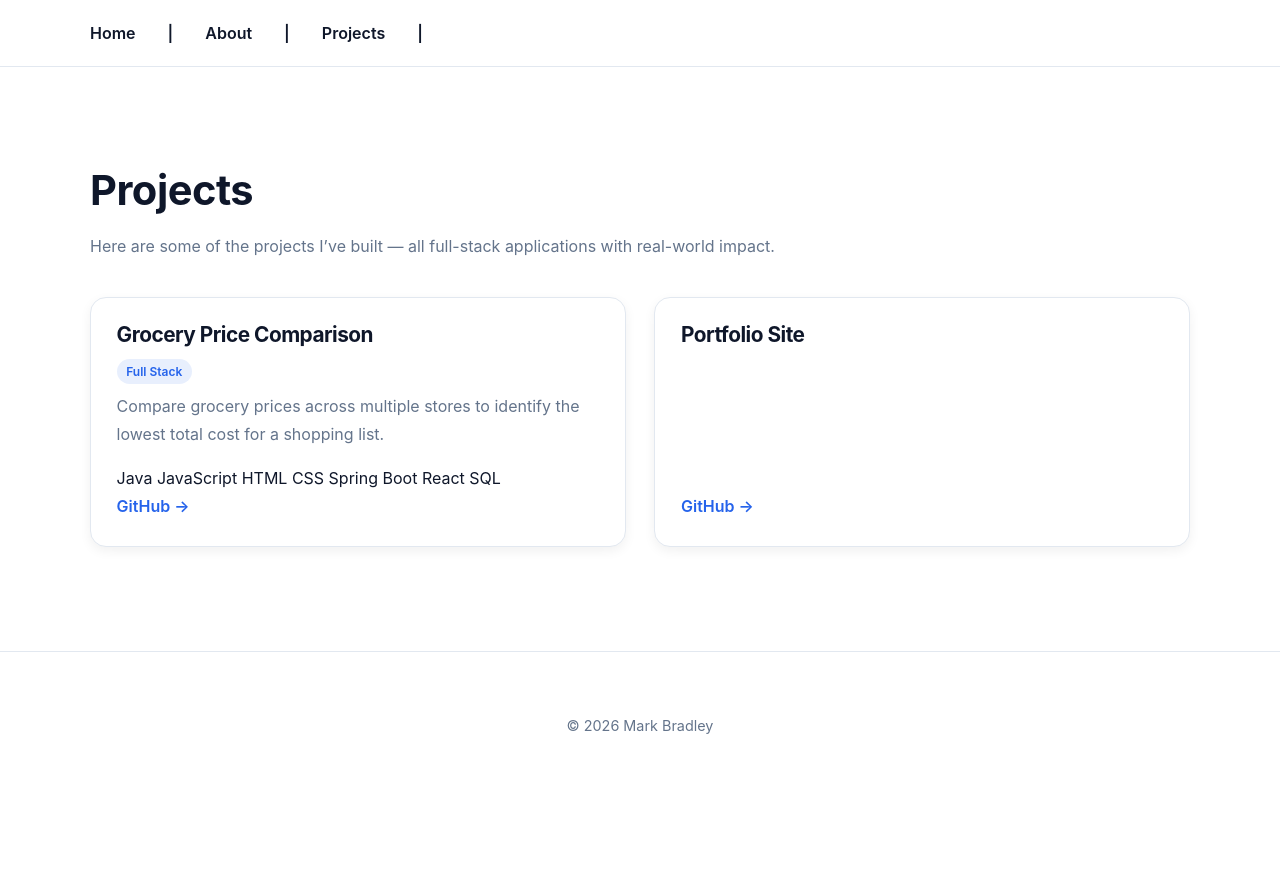
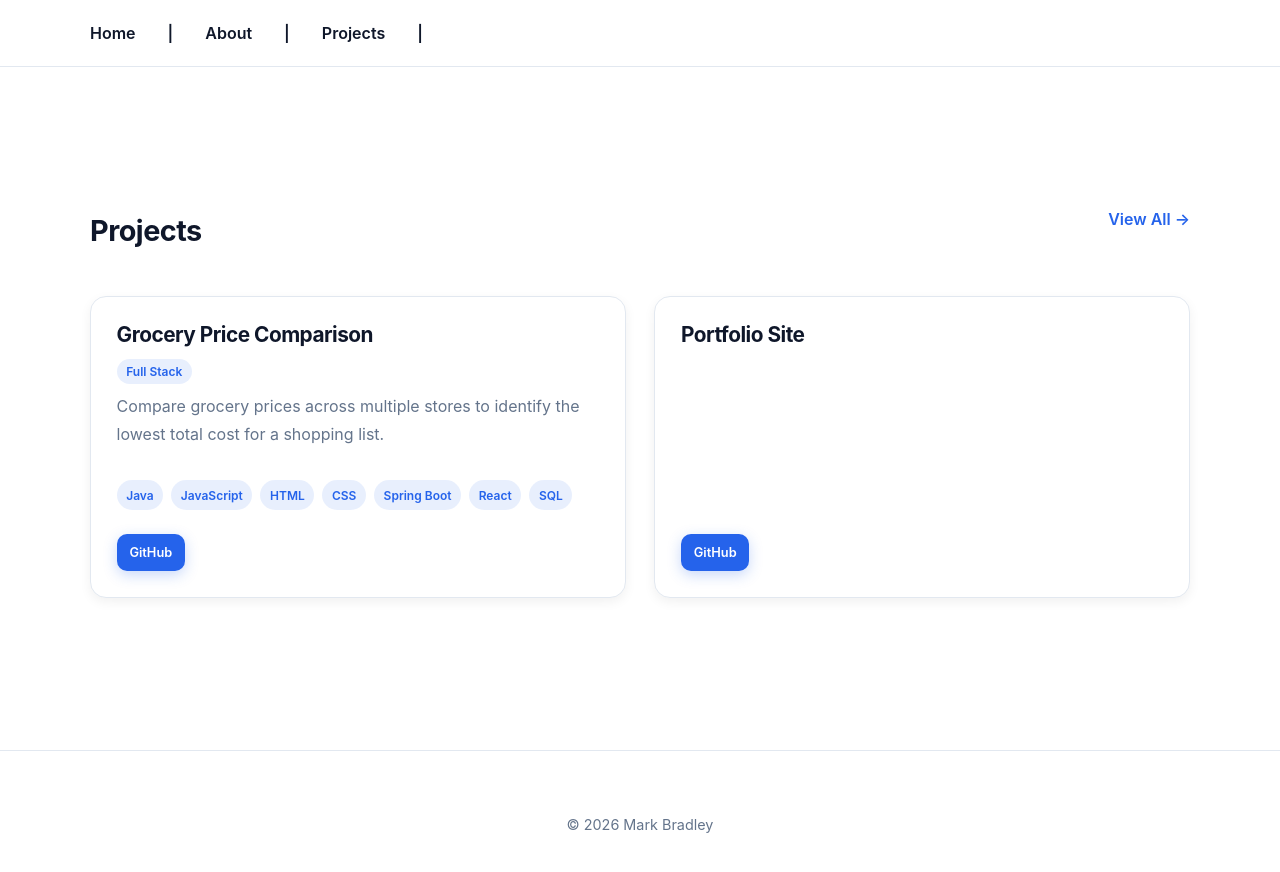
Before and after one commit to mark-bradley1/mark-bradley1.github.io, a Jekyll site: the page built from projects.md, in a window 1280 px wide. Shown: the top 872 px of the page. Built offline with Jekyll 4.4.1, drawn with Linux system fonts in a browser that asks for light colours; our own code applies the rules of GitHub Pages for plain Markdown files.

Commit message:
Refactor projects section layout and display logic

```diff
--- a/projects.md
+++ b/projects.md
@@ -1,41 +1,43 @@
----
-layout: page
-permalink: /projects/
----
+<section id="projects" class="fade-in">
 
-<h1>Projects</h1>
-<p>Here are some of the projects I’ve built — all full-stack applications with real-world impact.</p>
+  <div class="section-header">
+    <h2>Projects</h2>
+    <a href="/projects/">View All →</a>
+  </div>
 
-<div class="projects-grid">
-  {% for project in site.projects %}
-    <div class="card project-card">
+  <div class="projects-grid">
 
-      <div class="project-header">
-        <h3>{{ project.title }}</h3>
-        {% if project.type %}
-          <span class="badge">{{ project.type }}</span>
-        {% endif %}
+    {% for project in site.projects limit:2 %}
+      <div class="card project-card">
+
+        <div class="project-header">
+          <h3>{{ project.title }}</h3>
+          {% if project.type %}
+            <span class="badge">{{ project.type }}</span>
+          {% endif %}
+        </div>
+
+        <p class="project-description">
+          {{ project.description }}
+        </p>
+
+        <ul class="project-tags">
+          {% for tech in project.stack %}
+            <li>{{ tech }}</li>
+          {% endfor %}
+        </ul>
+
+        <div class="project-footer">
+          {% if project.github %}
+            <a href="{{ project.github }}" class="button small" target="_blank">
+              GitHub
+            </a>
+          {% endif %}
+        </div>
+
       </div>
+    {% endfor %}
 
-      <p class="project-description">
-        {{ project.description }}
-      </p>
+  </div>
 
-      <div class="project-tech">
-        {% for tech in project.stack %}
-          <span>{{ tech }}</span>
-        {% endfor %}
-      </div>
-
-      <div class="project-links">
-        {% if project.demo %}
-          <a href="{{ project.demo }}" class="button small">Live Demo</a>
-        {% endif %}
-        {% if project.github %}
-          <a href="{{ project.github }}" target="_blank">GitHub →</a>
-        {% endif %}
-      </div>
-
-    </div>
-  {% endfor %}
-</div>
+</section>
```
